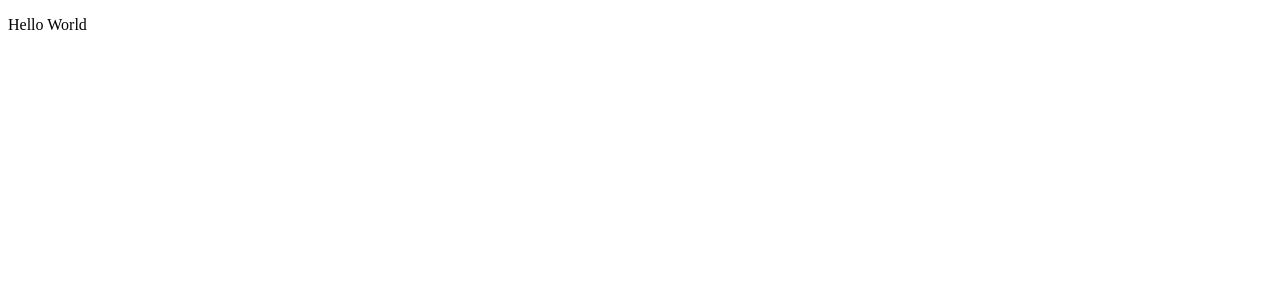
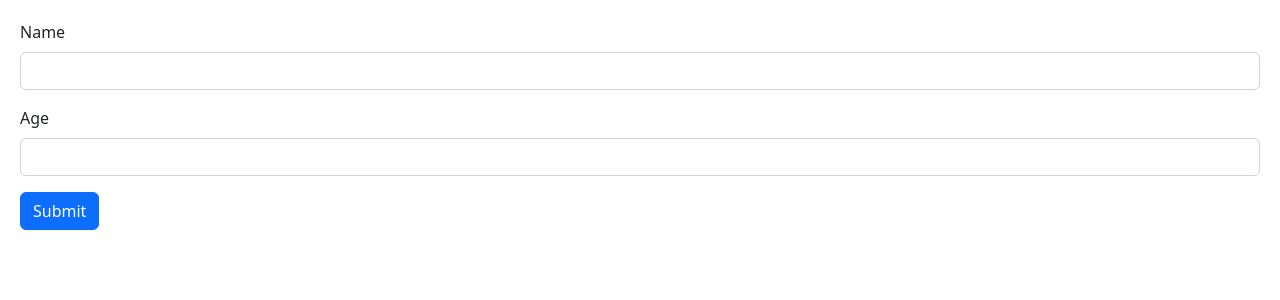
Before and after one commit to SushyamNagallapati/react-app, a React (Vite) app: page / in a window 1280 px wide. Shown: the top 300 px of the page. Built offline with nearby package versions, Linux system fonts and the light colour scheme.

Commit message:
Building a Form

```diff
--- a/src/App.tsx
+++ b/src/App.tsx
@@ -1,12 +1,12 @@
-// Exercise - Building an ExpandableText Component (Read More/ Read Less)
+// Creating a Form
 
 import { useState } from "react";
-import ExpandableText from "./components/ExpandableText";
+import Form from "./components/Form";
 
 function App() {
   return (
     <div>
-      <ExpandableText>Hello World</ExpandableText>
+      <Form />
     </div>
   );
 }
--- /dev/null
+++ b/src/components/Form.tsx
@@ -0,0 +1,25 @@
+import React from "react";
+
+const Form = () => {
+  return (
+    <form>
+      <div className="mb-3">
+        <label htmlFor="name" className="form-label">
+          Name
+        </label>
+        <input id="name" type="text" className="form-control" />
+      </div>
+      <div className="mb-3">
+        <label htmlFor="age" className="form-label">
+          Age
+        </label>
+        <input id="age" type="number" className="form-control" />
+      </div>
+      <button className="btn btn-primary" type="submit">
+        Submit
+      </button>
+    </form>
+  );
+};
+
+export default Form;
--- /dev/null
+++ b/src/index.css
@@ -0,0 +1,3 @@
+body {
+    padding: 20px;
+}
--- a/src/main.tsx
+++ b/src/main.tsx
@@ -1,6 +1,8 @@
 import React from "react";
 import ReactDOM from "react-dom/client";
 import App from "./App";
+import "bootstrap/dist/css/bootstrap.css";
+import "./index.css";
 
 ReactDOM.createRoot(document.getElementById("root") as HTMLElement).render(
   <React.StrictMode>
```
